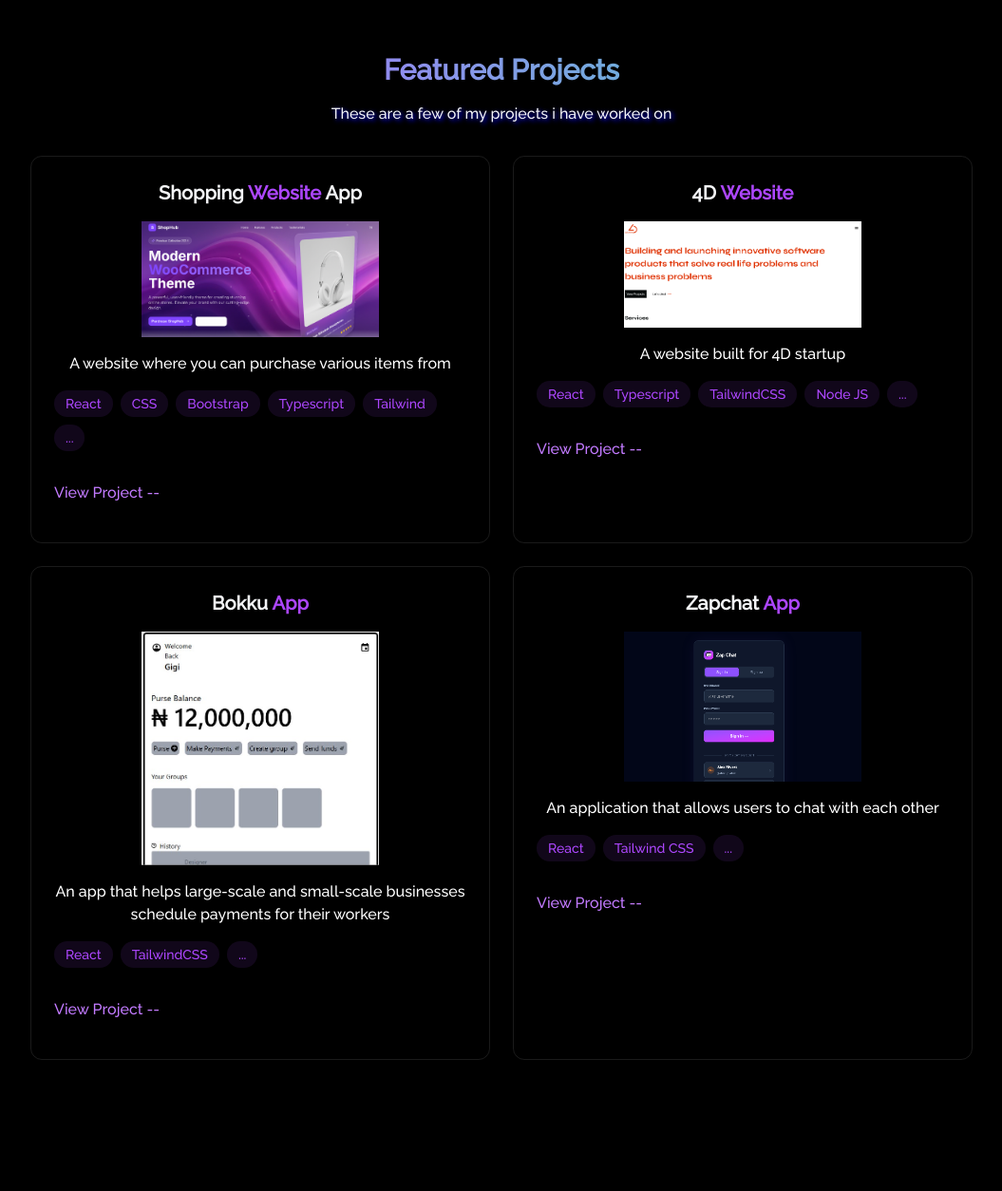
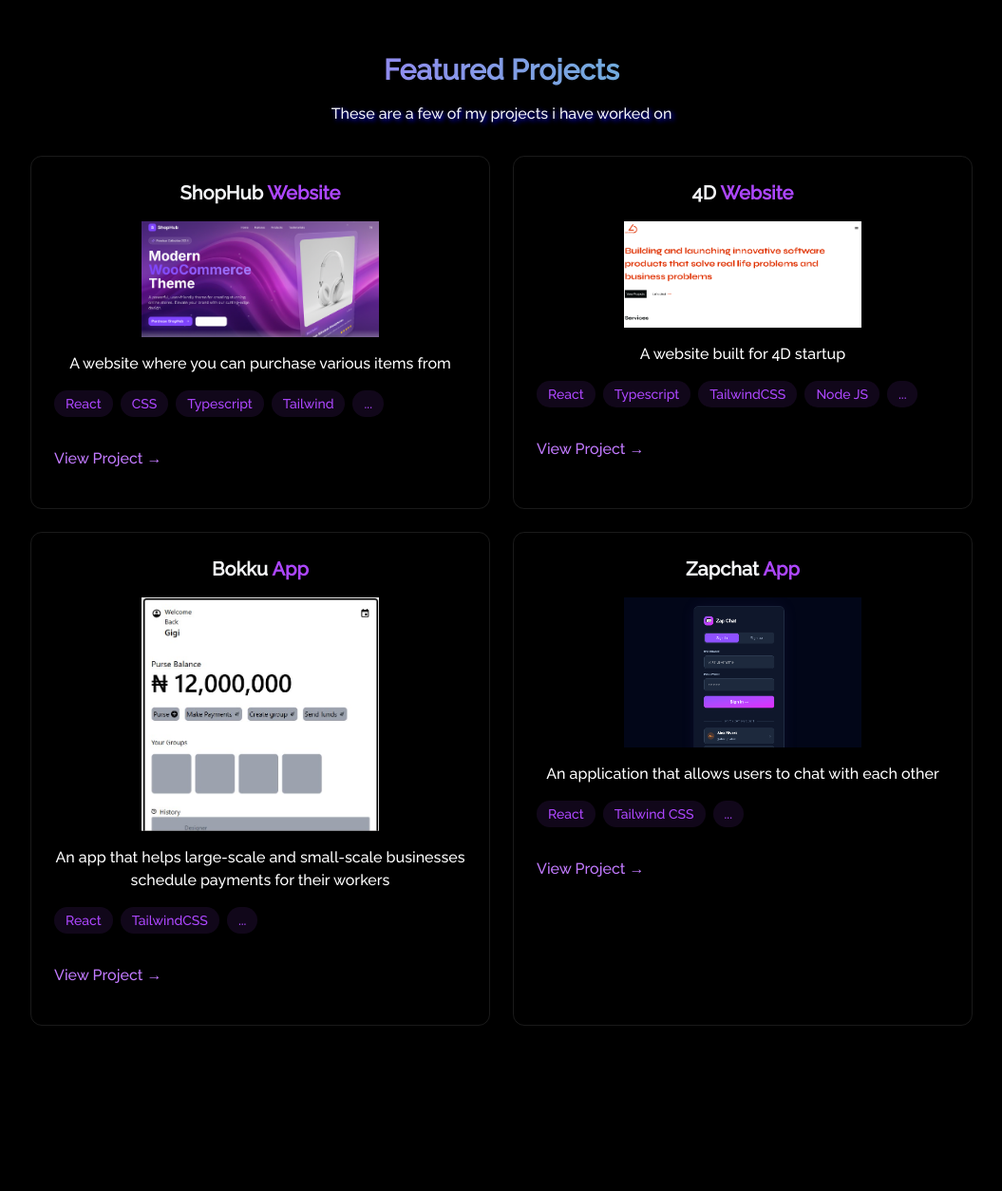
Before and after one commit to Gigireact/gigi-portfolio, a React (Vite) app: page / in a window 1280 px wide. Shown: the part 3638-4892 px from the top of the page at 95% size, without its empty margins (112-1167 px from the left). Built offline with nearby package versions, Linux system fonts and the light colour scheme; a web font is replaced by a local one.

Commit message:
contact email actiation and little updates

```diff
--- a/package.json
+++ b/package.json
@@ -13,6 +13,7 @@
     "deploy": "gh-pages -d dist"
   },
   "dependencies": {
+    "@emailjs/browser": "^4.4.1",
     "@studio-freight/lenis": "^1.0.42",
     "@tailwindcss/vite": "^4.0.14",
     "@tsparticles/react": "^4.1.2",
--- a/src/components/sections/Contacts.jsx
+++ b/src/components/sections/Contacts.jsx
@@ -1,4 +1,4 @@
-import emailjs from "emailjs-com";
+import emailjs from "@emailjs/browser";
 import { useState } from "react";
 import { AiFillGithub, AiOutlineTwitter, AiFillInstagram, } from "react-icons/ai";
 import { FaLinkedinIn } from "react-icons/fa";
@@ -93,7 +93,7 @@
                         </li>
                         <li className="social-icons">
                             <a
-                                // href="https://www.linkedin.com/in/soumyajit4419/"
+                                href="https://www.linkedin.com/in/gift-udofiah-887224402/"
                                 target="_blank"
                                 rel="noreferrer"
                                 className="icon-colour  home-social-icons">
--- a/src/components/sections/Projects.jsx
+++ b/src/components/sections/Projects.jsx
@@ -18,11 +18,11 @@
                                         {/* First project i.e shophub*/}
 
                     <div className="p-6 rounded-xl border border-white/10 hover:-translate-y-1 hover:border-purple-500/30 hover:shadow-[0_0_15px_rgba(128, 0, 128, 0.4)] transition">
-                        <h3 className="text-xl font-bold mb-2">Shopping <span className="text-purple-500">Website </span> App</h3>
+                        <h3 className="text-xl font-bold mb-2">ShopHub <span className="text-purple-500">Website </span> </h3>
                         <img src={shophub} alt="shophub pic" className="w-full max-w-[250px] h-auto mx-auto my-4 object-contain"/>
                         <p className="text-white mb-4">A website where you can purchase various items from</p>
                         <div className="flex flex-wrap gap-2 mb-4">
-                            {["React", "CSS", "Bootstrap", "Typescript", "Tailwind", "..."].map((tech, key) => (
+                            {["React", "CSS", "Typescript", "Tailwind", "..."].map((tech, key) => (
                                 <span key={key} className="bg-purple-500/10 text-purple-500 py-1 px-3 rounded-full text-sm hover:bg-purple-500/20 hover:shadow-[0_0_15px_rgba(128, 0, 128, 0.4)] transition-all">
                                     {tech}
                                 </span>
@@ -30,7 +30,7 @@
                         </div>
                         <div className="flex justify-between items-center">
                             <a href="https://shop-websit-sigma.vercel.app/" className="text-purple-400 hover:text-purple-300 transition-colors my-4">
-                                View Project --
+                                View Project →
                             </a>
                         </div>
                     </div>
@@ -50,7 +50,7 @@
                         </div>
                         <div className="flex justify-between items-center">
                             <a href="https://4dsolutions.vercel.app/" className="text-purple-400 hover:text-purple-300 transition-colors my-4">
-                                View Project --
+                                View Project →
                             </a>
                         </div>
                     </div>
@@ -70,12 +70,12 @@
                         </div>
                         <div className="flex justify-between items-center">
                             <a href="https://bokku-test.vercel.app/" className="text-purple-400 hover:text-purple-300 transition-colors my-4">
-                                View Project --
+                                View Project →
                             </a>
                         </div>
                     </div>
 
-                    {/* fourth project i.e supachat app*/}
+                    {/* fourth project i.e zapchat app*/}
 
                     <div className="p-6 justify-center items-center rounded-xl border border-white/10 hover:-translate-y-1 hover:border-purple-500/30 hover:shadow-[0_0_15px_rgba(128, 0, 128, 0.4)] transition">
                         <h3 className="text-xl font-bold mb-2">Zapchat <span className="text-purple-500">App</span> </h3>
@@ -90,7 +90,7 @@
                         </div>
                         <div className="flex justify-between items-center">
                             <a href="https://zapchat-one.vercel.app" className="text-purple-400 hover:text-purple-300 transition-colors my-4">
-                                View Project --
+                                View Project →
                             </a>
                         </div>
                     </div>
```
Also changed, not shown: 1 other file (tests, documents, lock files or other folders).
